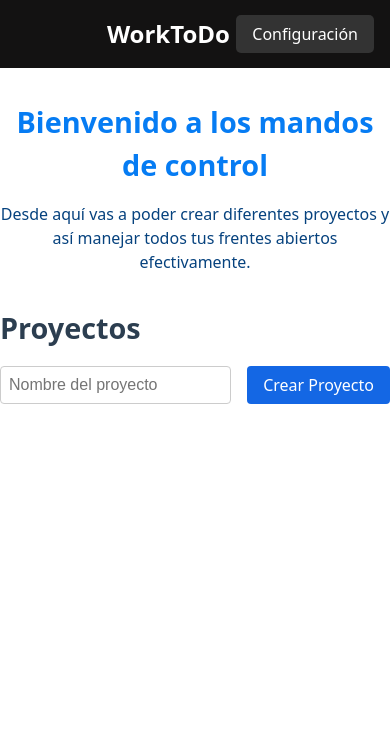
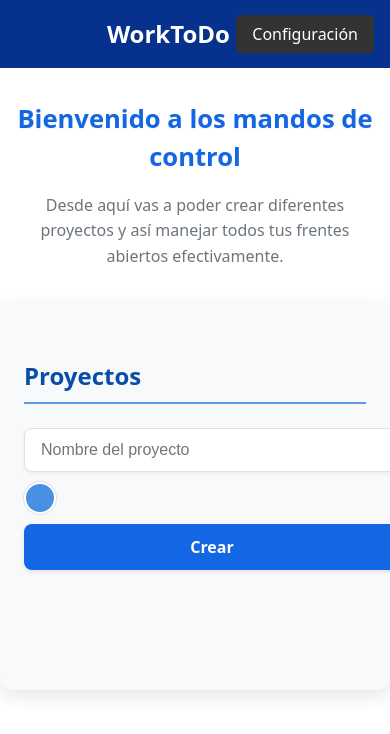
Before and after one commit to avaazquezz/ToDoList_WebApp, a React (Vite) app in the folder to-do-app/: page /home in a window 390 px wide. Shown: the top 734 px of the page. Built offline with nearby package versions, Linux system fonts and the light colour scheme.

Commit message:
Mejoras al crear proyectos, se `puede elegir color

```diff
--- a/to-do-app/src/pages/HomePage.tsx
+++ b/to-do-app/src/pages/HomePage.tsx
@@ -2,12 +2,39 @@ import '../styles/HomePage.css';
 import NavBar from '../components/NavBar';
 import { useState } from 'react';
 
+// Definir un tipo para los proyectos que incluya color
+type Project = {
+  id: number;
+  name: string;
+  color: string;
+};
+
+// Array de colores predefinidos para elegir
+const colorOptions = [
+  '#4a90e2', // azul
+  '#50c878', // verde
+  '#f39c12', // naranja
+  '#e74c3c', // rojo
+  '#9b59b6', // morado
+  '#3498db', // azul claro
+  '#2ecc71', // verde claro
+  '#f1c40f', // amarillo
+  '#e67e22', // naranja oscuro
+  '#c0392b'  // rojo oscuro
+];
+
 const HomePage = () => {
   // Estado para manejar la lista de proyectos
-  const [projects, setProjects] = useState<{ id: number; name: string }[]>([]);
+  const [projects, setProjects] = useState<Project[]>([]);
 
   // Estado para manejar el nombre del nuevo proyecto
   const [newProjectName, setNewProjectName] = useState('');
+
+  // Estado para manejar el color seleccionado
+  const [selectedColor, setSelectedColor] = useState(colorOptions[0]);
+
+  // Estado para mostrar/ocultar el selector de colores
+  const [showColorPicker, setShowColorPicker] = useState(false);
 
   // Función para añadir un nuevo proyecto
   const addProject = () => {
@@ -19,15 +46,21 @@ const HomePage = () => {
     const newProject = {
       id: Date.now(),
       name: newProjectName,
+      color: selectedColor
     };
 
     setProjects([...projects, newProject]);
     setNewProjectName('');
+    // Resetear el color al predeterminado después de crear
+    setSelectedColor(colorOptions[0]);
+    setShowColorPicker(false);
   };
 
-  // Función para eliminar un proyecto
-  const deleteProject = (id: number) => {
-    setProjects(projects.filter((project) => project.id !== id));
+  // Función para manejar tecla Enter en el input
+  const handleKeyPress = (e: React.KeyboardEvent) => {
+    if (e.key === 'Enter') {
+      addProject();
+    }
   };
 
   return (
@@ -48,15 +81,44 @@ const HomePage = () => {
             placeholder="Nombre del proyecto"
             value={newProjectName}
             onChange={(e) => setNewProjectName(e.target.value)}
+            onKeyPress={handleKeyPress}
           />
-          <button onClick={addProject}>Crear Proyecto</button>
+
+          <div className="color-selector-container">
+            <div
+              className="color-preview"
+              style={{ backgroundColor: selectedColor }}
+              onClick={() => setShowColorPicker(!showColorPicker)}
+            ></div>
+
+            {showColorPicker && (
+              <div className="color-picker">
+                {colorOptions.map((color) => (
+                  <div
+                    key={color}
+                    className="color-option"
+                    style={{ backgroundColor: color }}
+                    onClick={() => {
+                      setSelectedColor(color);
+                      setShowColorPicker(false);
+                    }}
+                  ></div>
+                ))}
+              </div>
+            )}
+          </div>
+
+          <button onClick={addProject}>Crear</button>
         </div>
 
         <ul className="project-list">
           {projects.map((project) => (
-            <li key={project.id} className="project-item">
+            <li
+              key={project.id}
+              className="project-item"
+              style={{ backgroundColor: project.color }}
+            >
               <span>{project.name}</span>
-              <button onClick={() => deleteProject(project.id)}>Eliminar</button>
             </li>
           ))}
         </ul>
--- a/to-do-app/src/styles/HomePage.css
+++ b/to-do-app/src/styles/HomePage.css
@@ -1,76 +1,356 @@
+/* Variables de color para mantener consistencia */
+:root {
+  --primary-color: #1467e4;
+  --primary-light: #599ae4;
+  --primary-dark: #0a4da9;
+  --secondary-color: #558ec7;
+  --accent-color: #f31b03;
+  --accent-light: #f57171;
+  --text-light: #ffffff;
+  --text-dark: #333333;
+  --text-muted: #6c757d;
+  --background-light: #f8f9fa;
+  --border-color: #dee2e6;
+}
+
+/* Estilos base */
 .home-page {
   text-align: center;
-  margin: 2rem 0;
+  margin: 2rem auto;
+  padding: 0 1.5rem;
+  max-width: 1200px;
+  animation: fadeIn 0.5s ease-in;
+}
+
+@keyframes fadeIn {
+  from { opacity: 0; transform: translateY(10px); }
+  to { opacity: 1; transform: translateY(0); }
 }
 
 .home-page h2 {
-    color: #067cf3;
-  }
+  color: var(--primary-color);
+  font-size: 2.2rem;
+  margin-bottom: 1rem;
+  font-weight: 700;
+  text-shadow: 0 1px 2px rgba(0,0,0,0.05);
+}
 
-  .home-page p {
-    color: #06427e;
-    font-size: 1rem;
-  }
+.home-page p {
+  color: var(--text-muted);
+  font-size: 1.1rem;
+  line-height: 1.6;
+  max-width: 700px;
+  margin: 0 auto 2rem;
+}
 
-
+/* Contenedor de proyectos */
 .projects {
-  margin: 2rem auto;
-  max-width: 600px;
+  background-color: var(--background-light);
+  border-radius: 12px;
+  box-shadow: 0 6px 18px rgba(0,0,0,0.1);
+  padding: 2rem;
+  margin: 2rem auto 4rem;
+  max-width: 800px;
   text-align: left;
 }
 
+.projects h2 {
+  color: var(--primary-dark);
+  font-size: 1.8rem;
+  margin-bottom: 1.5rem;
+  border-bottom: 2px solid var(--primary-light);
+  padding-bottom: 0.5rem;
+}
+
+/* Formulario para añadir proyecto */
 .add-project {
   display: flex;
   gap: 1rem;
-  margin-bottom: 1rem;
+  margin-bottom: 2rem;
+  flex-wrap: wrap;
 }
 
 .add-project input {
   flex: 1;
-  padding: 0.5rem;
+  min-width: 200px;
+  padding: 0.75rem 1rem;
   font-size: 1rem;
-  border: 1px solid #ccc;
-  border-radius: 4px;
+  border: 1px solid var(--border-color);
+  border-radius: 8px;
+  transition: all 0.3s ease;
+  box-shadow: 0 2px 4px rgba(0,0,0,0.05);
+}
+
+.add-project input:focus {
+  outline: none;
+  border-color: var(--primary-color);
+  box-shadow: 0 0 0 3px rgba(20, 103, 228, 0.2);
 }
 
 .add-project button {
-  padding: 0.5rem 1rem;
+  padding: 0.75rem 1.5rem;
   font-size: 1rem;
-  background-color: #1467e4;
-  color: white;
+  font-weight: 600;
+  background-color: var(--primary-color);
+  color: var(--text-light);
   border: none;
-  border-radius: 4px;
+  border-radius: 8px;
   cursor: pointer;
+  transition: all 0.3s ease;
+  box-shadow: 0 2px 4px rgba(0,0,0,0.1);
+  white-space: nowrap;
 }
 
 .add-project button:hover {
-  background-color: #599ae4;
+  background-color: var(--primary-dark);
+  transform: translateY(-2px);
+  box-shadow: 0 4px 8px rgba(0,0,0,0.15);
 }
 
+.add-project button:active {
+  transform: translateY(0);
+}
+
+/* Lista de proyectos */
 .project-list {
   list-style: none;
   padding: 0;
+  margin-bottom: 2rem;
+  display: grid;
+  grid-template-columns: repeat(auto-fill, minmax(250px, 1fr));
+  gap: 1rem;
+  justify-content: center;
+  margin-bottom: 4rem;
 }
 
 .project-item {
   display: flex;
   justify-content: space-between;
   align-items: center;
-  padding: 0.5rem;
-  border: 1px solid #ccc;
-  border-radius: 4px;
+  padding: 1rem 1.25rem;
+  border: none;
+  color: white; /* Texto blanco para mejor contraste */
+  border-radius: 8px;
   margin-bottom: 0.5rem;
+  font-weight: 600;
+  box-shadow: 0 3px 6px rgba(0,0,0,0.1);
+  transition: all 0.3s ease;
+}
+
+.project-item:hover {
+  transform: translateY(-3px);
+  box-shadow: 0 5px 12px rgba(0,0,0,0.15);
+}
+
+.project-item span {
+  flex: 1;
+  margin-right: 0.5rem;
+  word-break: break-word;
 }
 
 .project-item button {
-  background-color: #e74c3c;
-  color: white;
+  background-color: var(--accent-color);
+  color: var(--text-light);
   border: none;
-  border-radius: 4px;
-  padding: 0.3rem 0.6rem;
+  border-radius: 6px;
+  padding: 0.4rem 0.75rem;
   cursor: pointer;
+  transition: all 0.2s ease;
+  font-size: 0.9rem;
 }
 
 .project-item button:hover {
-  background-color: #c0392b;
+  background-color: var(--accent-light);
 }
+
+/* Estilos para la sección vacía */
+.empty-projects {
+  text-align: center;
+  padding: 2rem 1rem;
+  color: var(--text-muted);
+  font-style: italic;
+  border: 2px dashed var(--border-color);
+  border-radius: 8px;
+  margin: 1rem 0;
+}
+
+/* Media queries para diseño responsive */
+@media screen and (max-width: 768px) {
+  .home-page h2 {
+    font-size: 1.8rem;
+  }
+
+  .projects {
+    padding: 1.5rem;
+    margin: 1.5rem auto;
+  }
+
+  .project-list {
+    grid-template-columns: 1fr;
+  }
+}
+
+@media screen and (max-width: 480px) {
+  .home-page {
+    margin: 1rem auto;
+    padding: 0 1rem;
+  }
+
+  .home-page h2 {
+    font-size: 1.6rem;
+  }
+
+  .home-page p {
+    font-size: 1rem;
+  }
+
+  .add-project {
+    flex-direction: column;
+    gap: 0.75rem;
+  }
+
+  .add-project input {
+    width: 100%;
+  }
+
+  .projects h2 {
+    font-size: 1.5rem;
+  }
+
+  .project-item {
+    padding: 0.75rem 1rem;
+  }
+}
+
+/* Animaciones y efectos adicionales */
+.project-item-enter {
+  opacity: 0;
+  transform: translateY(20px);
+}
+
+.project-item-enter-active {
+  opacity: 1;
+  transform: translateY(0);
+  transition: opacity 500ms, transform 500ms;
+}
+
+.project-item-exit {
+  opacity: 1;
+}
+
+.project-item-exit-active {
+  opacity: 0;
+  transform: scale(0.9);
+  transition: opacity 300ms, transform 300ms;
+}
+
+/* Modo oscuro (opcional) */
+@media (prefers-color-scheme: dark) {
+  :root {
+    --background-light: #2d3748;
+    --border-color: #4a5568;
+    --text-muted: #a0aec0;
+    --text-dark: #e2e8f0;
+  }
+
+  .projects {
+    background-color: #1a202c;
+  }
+
+  .add-project input {
+    background-color: #2d3748;
+    color: #e2e8f0;
+    border-color: #4a5568;
+  }
+}
+
+/* Añade estos estilos al archivo existente */
+
+/* Selector de colores */
+.color-selector-container {
+  position: relative;
+  display: flex;
+  align-items: center;
+}
+
+.color-preview {
+  width: 28px;
+  height: 28px;
+  border-radius: 50%;
+  cursor: pointer;
+  border: 2px solid white;
+  box-shadow: 0 0 0 1px rgba(0,0,0,0.1);
+  transition: transform 0.2s ease;
+}
+
+.color-preview:hover {
+  transform: scale(1.1);
+}
+
+.color-picker {
+  position: absolute;
+  top: 100%;
+  left: 0;
+  width: 160px;
+  padding: 8px;
+  background-color: white;
+  border-radius: 8px;
+  box-shadow: 0 4px 12px rgba(0,0,0,0.15);
+  display: grid;
+  grid-template-columns: repeat(5, 1fr);
+  gap: 8px;
+  margin-top: 8px;
+  z-index: 100;
+}
+
+.color-option {
+  width: 20px;
+  height: 20px;
+  border-radius: 50%;
+  cursor: pointer;
+  transition: transform 0.2s ease;
+  border: 2px solid white;
+  box-shadow: 0 0 0 1px rgba(0,0,0,0.1);
+}
+
+.color-option:hover {
+  transform: scale(1.2);
+}
+
+/* Ajustar los elementos del proyecto para usar los colores seleccionados */
+.project-item {
+  display: flex;
+  justify-content: space-between;
+  align-items: center;
+  padding: 1rem 1.25rem;
+  border: none;
+  color: white; /* Texto blanco para mejor contraste */
+  border-radius: 8px;
+  margin-bottom: 0.5rem;
+  font-weight: 600;
+  box-shadow: 0 3px 6px rgba(0,0,0,0.1);
+  transition: all 0.3s ease;
+}
+
+.project-item:hover {
+  transform: translateY(-3px);
+  box-shadow: 0 5px 12px rgba(0,0,0,0.15);
+}
+
+/* Responsive para el selector de colores */
+@media screen and (max-width: 480px) {
+  .add-project {
+    gap: 10px;
+  }
+
+  .color-picker {
+    width: 140px;
+    padding: 5px;
+    grid-template-columns: repeat(4, 1fr);
+  }
+
+  .color-option {
+    width: 18px;
+    height: 18px;
+  }
+}
--- a/to-do-app/src/styles/Navbar.css
+++ b/to-do-app/src/styles/Navbar.css
@@ -1,5 +1,5 @@
 nav {
-  background-color: #131212;
+  background-color: #06318d;
   padding: 1rem;
   width: 100vw;
   max-width: 100%;
```
